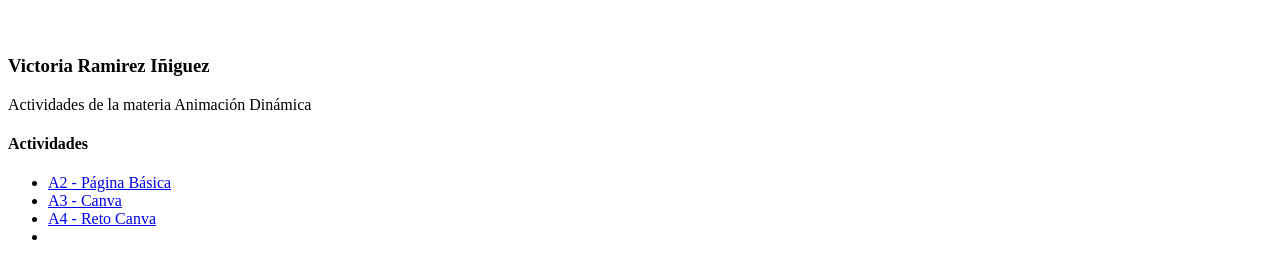
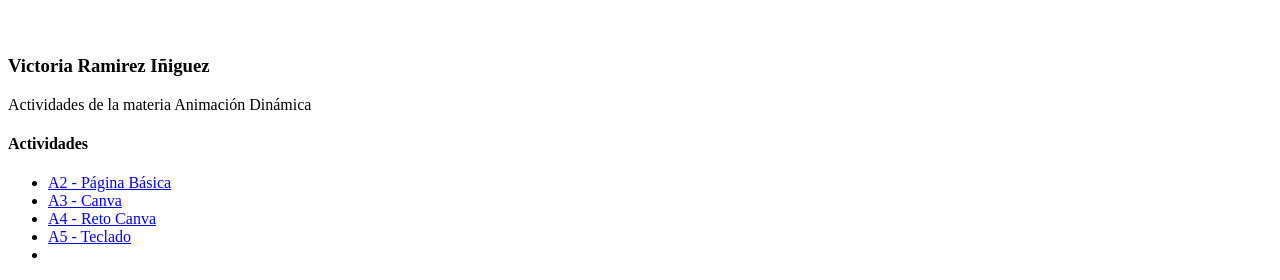
Before and after one commit to victoriaramirez-debug/Vikoko, a plain HTML site: page index.html in a window 1280 px wide. Shown: the part 803-1083 px from the top of the page. Drawn offline with Linux system fonts and the light colour scheme.

Commit message:
Update index.html

```diff
--- a/index.html
+++ b/index.html
@@ -26,6 +26,7 @@
   <li><a href="https://victoriaramirez-debug.github.io/Pexel/">A3 - Canva
 
     <li><a href="https://victoriaramirez-debug.github.io/ZoroCabez-n/">A4 - Reto Canva
+   <li><a href="teclado/Teclade.html">A5 - Teclado
 
 
 
```
